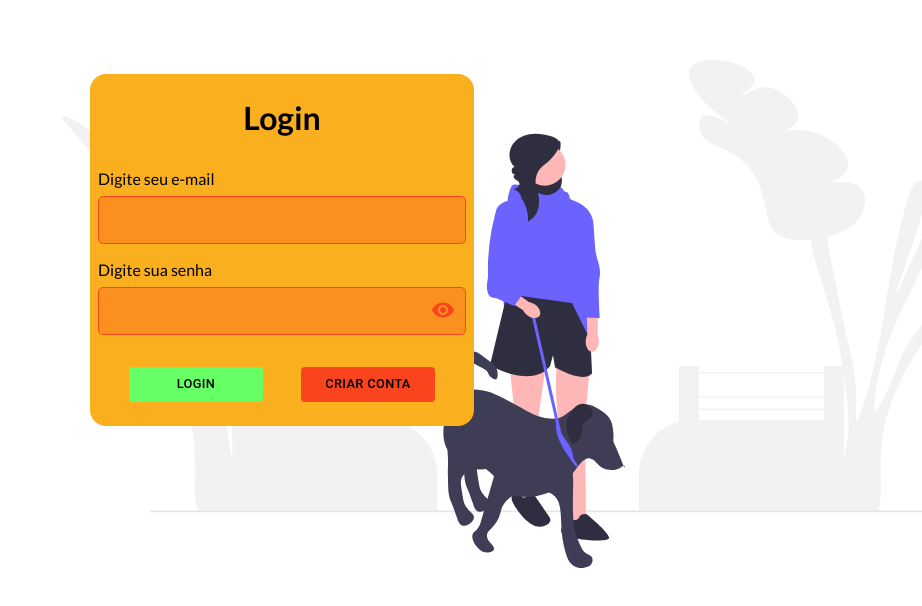
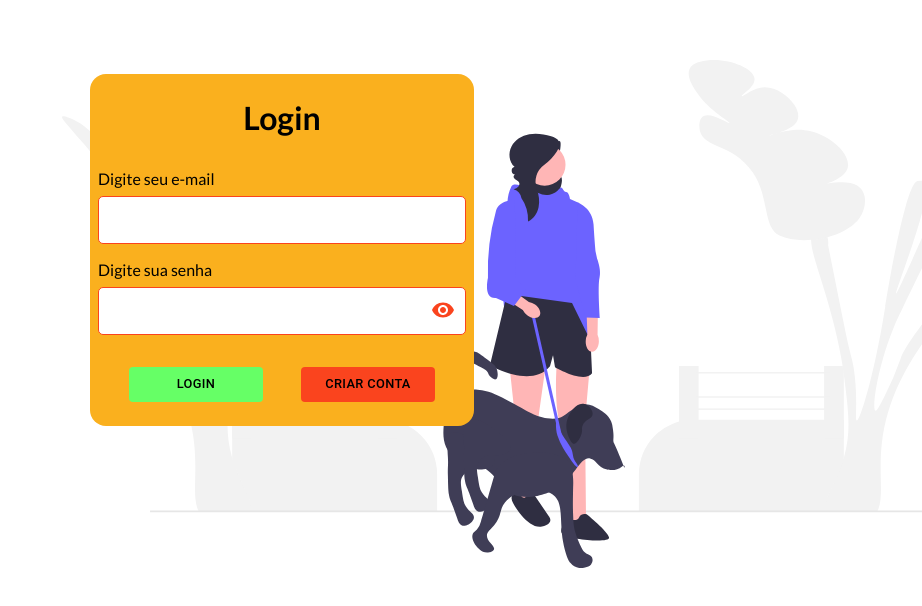
Before and after one commit to glautonOsorio/Garcia-Exercises, a React (Vite) app: page /login in a window 1280 px wide. Shown: the part 150-756 px from the top of the page, without its empty margins (358-1280 px from the left). Built offline with nearby package versions, Linux system fonts and the light colour scheme; data requests are answered from the project's data file.

Commit message:
fix: arrumando alguns erros no input e AuthContext

```diff
--- a/src/components/Input/Input.styles.jsx
+++ b/src/components/Input/Input.styles.jsx
@@ -34,7 +34,6 @@ export const Input = styled.input`
       $color === "danger" ? $theme.error : $theme.tertiary};
   color: ${({ $color, $theme }) =>
     $color === "danger" ? $theme.error : $theme.text};
-  background-color: ${({ $theme }) => $theme.secondary};
   width: 100%;
   height: 3rem;
 `;
--- a/src/contexts/Auth.context.jsx
+++ b/src/contexts/Auth.context.jsx
@@ -20,7 +20,9 @@ export const AuthContextProvider = ({ children }) => {
 
     if (getLocalStorage("logged") != null) {
       const loggedUser = getLocalStorage("logged");
-      setUser(GetEmail(loggedUser));
+      GetEmail(loggedUser).then((res) => {
+        setUser(res[0]);
+      });
     }
   }, []);
 
```
